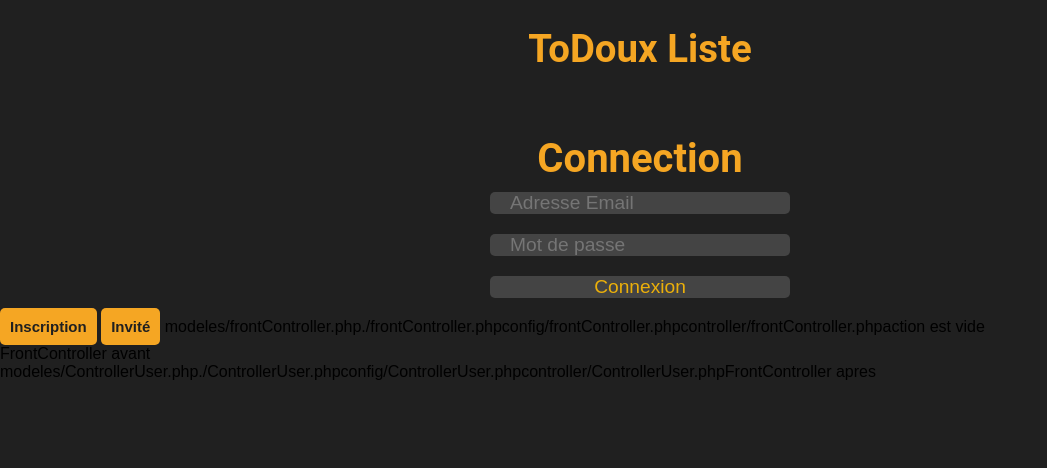
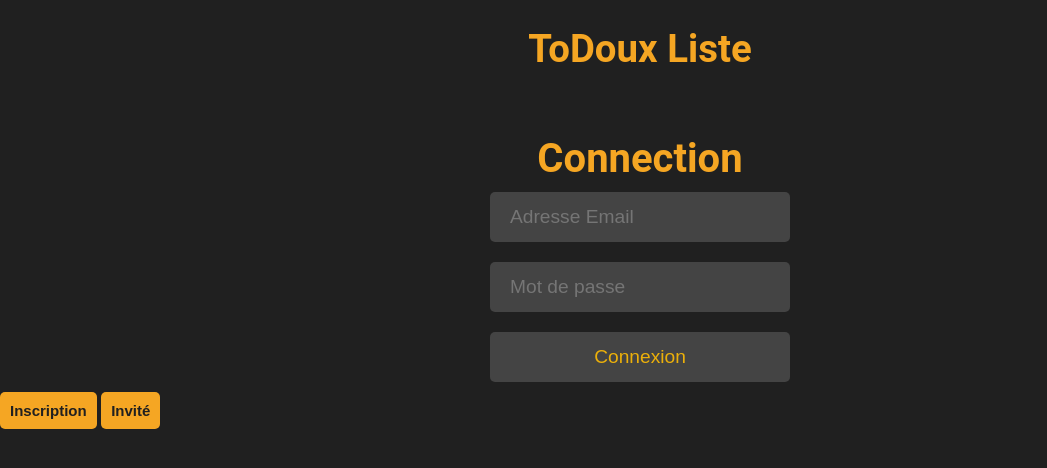
Before and after one commit to Jami-INF/To-do-List, a PHP site: page /vueConnection.php in a window 1280 px wide. Shown: the top 468 px of the page, without its empty margins (0-1047 px from the left). Run offline with PHP 8.4, Linux system fonts and the light colour scheme; data that the repository does not hold is empty.

Commit message:
debuggage
Incription et connexion ok
Frontcontroller ok

```diff
--- a/accueil.php
+++ b/accueil.php
@@ -80,7 +80,7 @@
   </div>
   <section class="home-section">
     <div class="main">
-
+      <h1>To Do List</h1>
 
     </div>
 
--- a/controller/controllerUser.php
+++ b/controller/controllerUser.php
@@ -10,8 +10,17 @@ class controllerUser{
             case 'connection':
                 $this->connection();
                 break;
+            case 'inscription':
+                $this->inscription();
+                break;
+            case 'Accueil':
+                require(__DIR__ . '/../accueil.php');
+                break;
             case 'pageConnection':
-                header('Location: vueConnection.php');
+                require(__DIR__ . '/../vueConnection.php');
+                break;
+            case 'pageInscription':
+                require(__DIR__ . '/../inscription.php');
                 break;
             // case null:
             //     header('Location: vueConnection.php?action=con');
@@ -29,6 +38,10 @@ class controllerUser{
         $insc->connection();
         echo "apres lancement inscriptionConnection";
     }
+    public function inscription(){
+        $insc = new inscriptionConnectionController($this->con);
+        $insc->inscription();
+    }
     public function isUser(){
         if(isset($_SESSION['role']) && $_SESSION['role'] == 'user'){
             return true;
--- a/controller/frontController.php
+++ b/controller/frontController.php
@@ -3,63 +3,92 @@
 class FrontController {
     private $String_actor = "";
     private $listeActions = array(
-        'Utilisateur' => array('pageConnection','pageInscription','Connexion', 'inscription', 'Deconnexion', 'creerListe', 'creerTache', 'validerTache', 'supprimerListe', 'supprimerTache'),
+        'Utilisateur' => array('pageConnection','Accueil','pageInscription','pageInscription','connection', 'inscription', 'Deconnexion', 'creerListe', 'creerTache', 'validerTache', 'supprimerListe', 'supprimerTache'),
         'Administrateur' => array('supprimerUtilisateur' ) );
-    private $con ;
+    // private $con ;
 
-    public function __construct($con)
+    public function __construct()
     {
-        $this->con = $con;
+        global $rep, $vues, $con;
+        //$this->con = $con;
         session_start();
-        try {
-            if (empty($_GET['action'])) {
-                $action = null;
-                echo 'action est vide</br>';
-            } else {
-                $action = $_GET['action'];
-                echo 'action est pas vide</br>';
-            }
-            echo "FrontController avant </br>";
-            new ControllerUser($con, $action);
-            echo "FrontController apres </br>";
-
-        } catch (Exception $erreur) {
-            $dataVueErreur[] = "Erreur inattendue";
-            require_once(__DIR__ . '/../vues/erreur.php');
-        }
-
-
-        // $this->con = $con;
-        // session_start();
         // try {
         //     if (empty($_GET['action'])) {
         //         $action = null;
+        //         echo 'action est vide</br>';
         //     } else {
         //         $action = $_GET['action'];
+        //         echo 'action est pas vide</br>';
         //     }
-        //     $this->String_actor = $this->isAdmin($action);
-        //     if ($this->String_actor != '') {
-        //         if ($this->String_actor == 'Administrateur') {
-        //             if(! empty($_SESSION) )
-        //                 new ControllerAdmin($con, $action);
-        //             else{
-        //                 require(__DIR__ . '/../vues/VueConnexion.php');
-        //                 return;
-        //             }
-        //         }
-        //         if ($this->String_actor == 'Utilisateur') {
-        //             new ControllerUser($con, $action);
-        //         }
-        //     } else {
-        //         new ControllerUser($con, $action);
-        //     }
-        // } catch (PDOException $pdoErreur) {
-        //     $dataVueErreur[] = "Erreur de PDO";
-        //     require_once(__DIR__ . '/../vues/erreur.php');
+        //     echo "FrontController avant </br>";
+        //     new ControllerUser($con, $action);
+        //     echo "FrontController apres </br>";
+
         // } catch (Exception $erreur) {
         //     $dataVueErreur[] = "Erreur inattendue";
         //     require_once(__DIR__ . '/../vues/erreur.php');
         // }
+
+        // try {
+
+        //     if(in_array($action, $tabUser)) {
+        //         if(!isset($_SESSION["Utilisateur"])) {
+        //             new UtilisateurControleur();
+        //         } else {
+        //             new UtilisateurControleur();
+        //         }
+        //     } else if(in_array($action, $tabPublique) || $action == NULL) {
+        //         new PubliqueControleur();
+        //     } else {
+        //         $dataPageErreur['erreurAppel'] = "Erreur d'appel php";
+        //         require($rep . $vues['erreur']);
+        //     }
+
+        // } catch (PDOException $e) {
+        //     // $dataPageErreur[] = "Erreur BDD ! ";
+        //     require($rep . $vues['erreur']);
+        //     return;
+        // } catch (\Exception $e2) { // Récupération des erreurs venant du modèle et de l'interaction avec la BDD
+        //     // $dataPageErreur[] = "Erreur métier ! ";
+        //     require($rep . $vues['erreur']);
+        //     return;
+        // }
+
+        // $this->con = $con;
+        // session_start();
+        try {
+            if (empty($_GET['action'])) {
+                $action = null;
+            } else {
+                $action = $_GET['action'];
+            }
+            $this->String_actor = $this->isAdmin($action);
+            if ($this->String_actor != '') {
+                if ($this->String_actor == 'Administrateur') {
+                    if(! empty($_SESSION) )
+                        new ControllerAdmin($con, $action);
+                    else{
+                        // require(__DIR__ . '/vueConnexion.php');
+                        // return;
+                    }
+                }
+                if ($this->String_actor == 'Utilisateur') {
+                    new ControllerUser($con, $action);
+                }
+            } else {
+                //require($rep . $vues['Connection']);
+                //new ControllerUser($con, $action);
+                require(__DIR__ . '/../vueConnection.php');
+                // $action = 'pageConnection';
+                // new ControllerUser($con, $action);
+            }
+        } catch (PDOException $pdoErreur) {
+            $dataVueErreur[] = "Erreur de PDO";
+            require_once(__DIR__ . '/../vues/vueErreur.php');
+        } catch (Exception $erreur) {
+            $dataVueErreur[] = "Erreur inattendue";
+            require_once(__DIR__ . '/../vues/vueErreur.php');
+        }
 
 
         // if($role == 'Utilisateur'){
--- a/controller/inscriptionConnectionController.php
+++ b/controller/inscriptionConnectionController.php
@@ -1,7 +1,9 @@
 <?php
 
-    require (__DIR__.'../../modeles/Utilisateur.php');
-    require (__DIR__.'../../modeles/UtilisateurGateway.php');
+    // require (__DIR__.'../../modeles/Utilisateur.php');
+    // require (__DIR__.'../../modeles/UtilisateurGateway.php');
+    // require_once(__DIR__.'/../config/Autoload.php');
+    // Autoload::charger();
 
     class inscriptionConnectionController{
       private $con;
@@ -30,30 +32,34 @@
                       $utilisateur = new Utilisateur($_POST['adresse_mail'],$_POST['password']);
                       $utilisateurGateway = new UtilisateurGateway($this->con);
                       $utilisateurGateway->addUser($utilisateur->getEmail(),$utilisateur->getMotDePasse());
-                      header('Location: accueil.php');
-
+                      require(__DIR__.'/../accueil.php');
 
                       echo "<p>Vous êtes inscrit</p>";
                     }
                     else{
+                      require(__DIR__.'/../inscription.php');
                       echo "<p>Les mots de passe ne correspondent pas</p>";
                     }
                   }
                   else{
+                    require(__DIR__.'/../inscription.php');
                     echo "<p>Les adresses mail ne correspondent pas</p>";
                   }
                 }else{
                   if (!preg_match($expression, $$_POST['verif_adresse_mail'])) {
+                    require(__DIR__.'/../inscription.php');
                     echo "<p>Le format de l'email n'est pas correct!</p>";
                     }
                 }
               }else{
                 if (!preg_match($expression, $_POST['adresse_mail'])) {
+                  require(__DIR__.'/../inscription.php');
                   echo "<p>Le format de l'email n'est pas correct!</p>";
                   }
               }
             }
             else{
+              require(__DIR__.'/../inscription.php');
               echo "<p>Veuillez remplir tous les champs</p>";
             }
           }
@@ -76,15 +82,17 @@
                   $utilisateurRep = $utilisateurGateway->findUser($utilisateur->getEmail(),$utilisateur->getMotDePasse());
                   echo $utilisateurRep;
                   if($utilisateurRep!=NULL){
-                  echo "bon utilisateur";
-                  header('Location: accueil.php');
+                    echo "bon utilisateur";
+                    require(__DIR__.'/../accueil.php');
                   }else{
                   echo "mauvais utilisateur";
+                  require(__DIR__.'/../vueConnection.php');
                   }
                 }
               }else{
                 if (!preg_match($expression, $_POST['adresse_mail'])) {
                   echo "<p>Le format de l'email n'est pas correct!</p>";
+                  require(__DIR__.'/../vueConnection.php');
                  }
                  echo "6";
               }
--- a/modeles/UtilisateurGateway.php
+++ b/modeles/UtilisateurGateway.php
@@ -1,11 +1,9 @@
 <?php
 class UtilisateurGateway {
     private $con;
-    public function __construct($con)//$c=null
-
-    {
-        require(__DIR__.'/../config/Autoload.php');
-        Autoload::charger();
+    public function __construct($con) {
+        // require(__DIR__.'/../config/Autoload.php');
+        // Autoload::charger();
         //global $username, $password, $dsn, $conname;
 
         try{
--- a/sidebar.css
+++ b/sidebar.css
@@ -136,7 +136,7 @@
   }
   .sidebar li a{
     display: flex;
-    height: 100%;
+    height: auto;
     width: 100%;
     border-radius: 12px;
     align-items: center;
--- a/style.css
+++ b/style.css
@@ -61,7 +61,7 @@ h2{
 }
 form input{
   width: 300px;
-  height: 70%;
+  height: 50px;
   border: none;
   border-radius: 5px;
   padding: 0 20px;
--- a/vueConnection.php
+++ b/vueConnection.php
@@ -17,34 +17,35 @@
     <div class="main">
       <h2>Connection</h2>
       <div class="formulaire">
-        <form class="form-add-list" action="vueConnection.php" method="post">
+        <form class="form-add-list" action="index.php?action=connection" method="post">
           <input type="email" name="adresse_mail" placeholder="Adresse Email">
           <input type="password" name="password" placeholder="Mot de passe">
             <!-- <input type="submit" name="submitConnexion" value="Connexion"> -->
             <!-- <input type="submit" name="action" value="connection">yayaya -->
             <!-- <input type="hidden" name="action" value="connection">yayaya -->
-            <a href="?action=connection">
+            <!-- <a href="?action=connection"> -->
               <input type="submit" name="submitConnexion" value="Connexion">
-            </a>
+            <!-- </a> -->
 
         </form>
       </div>
 
-      <a class="butonacueil" href="inscription.php">
+      <a class="butonacueil" href="?action=pageInscription">
         <button type="button" name="button" class="btn btn-primary" id="btn">Inscription</button>
       </a>
-      <a class="butonacueil" href="accueil.php">
+      <a class="butonacueil" href="?action=Accueil">
         <button type="button" name="Invité" class="btn btn-primary" id="btn">Invité</button>
       </a>
     <?php
-      require_once(__DIR__.'/controller/inscriptionConnectionController.php');
-      require (__DIR__.'/modeles/indexGateway.php');
+      // require_once(__DIR__.'/controller/inscriptionConnectionController.php');
+      // require (__DIR__.'/modeles/indexGateway.php');
       //require_once(__DIR__.'/index.php');
       //$icController = new inscriptionConnectionController();
       //$icController->connection();
-      require_once(__DIR__.'/config/Autoload.php');
-      Autoload::charger();
-      $cont = new frontController($con);
+
+      // require_once(__DIR__.'/config/Autoload.php');
+      // Autoload::charger();
+      // $cont = new frontController($con);
     ?>
     </div>
 
```
Also changed, not shown: config/Identification.php (+8 -0 lines), index.php (+2 -9 lines), inscription.php (+7 -7 lines).
